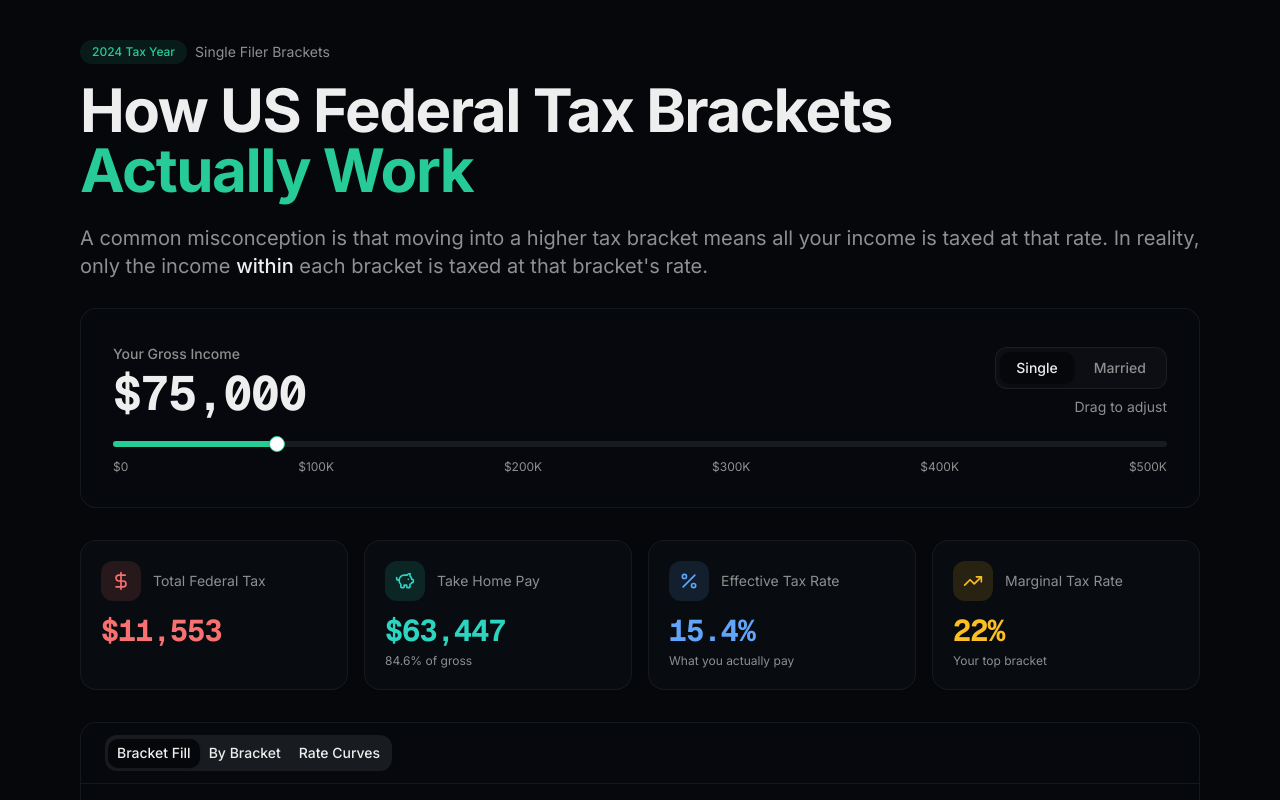
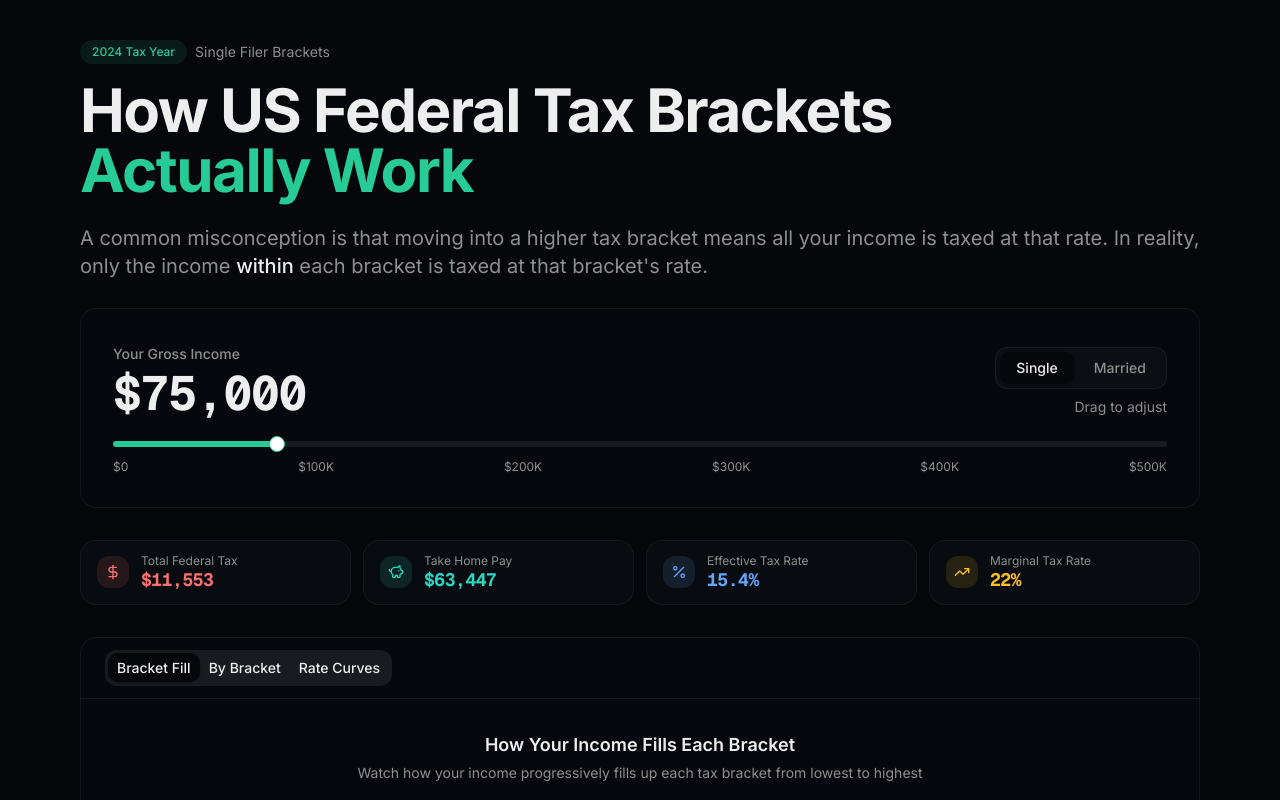
Before and after one commit to chrislanejones/us-tax-bracket, a Next.js app: page / in a window 1280 px wide. Shown: the top 800 px of the page. Built offline with nearby package versions, Linux system fonts and the light colour scheme.

Commit message:
feat: enhance tax bracket chart component layout and styling
Co-authored-by: Chris Lane Jones <20934134+chrislanejones@users.noreply.github.com>

```diff
--- a/components/tax-bracket-chart.tsx
+++ b/components/tax-bracket-chart.tsx
@@ -419,25 +419,22 @@ function StatCard({
   color: string;
 }) {
   return (
-    <div className="rounded-xl border border-border/50 bg-card/50 backdrop-blur-sm p-5 group hover:border-border transition-colors">
-      <div className="flex items-center gap-3 mb-3">
+    <div className="rounded-xl border border-border/50 bg-card/50 backdrop-blur-sm px-4 py-3 flex items-center gap-3 group hover:border-border transition-colors">
       <div
-          className="w-10 h-10 rounded-lg flex items-center justify-center"
+        className="w-8 h-8 rounded-lg flex items-center justify-center shrink-0"
         style={{ backgroundColor: `${color}20` }}
       >
-          <Icon className="w-5 h-5" style={{ color }} />
+        <Icon className="w-4 h-4" style={{ color }} />
       </div>
-        <span className="text-sm text-muted-foreground">{label}</span>
-      </div>
+      <div className="min-w-0">
+        <p className="text-xs text-muted-foreground truncate">{label}</p>
         <p
-        className="text-2xl md:text-3xl font-bold font-mono tracking-tight"
+          className="text-lg font-bold font-mono tracking-tight leading-tight"
           style={{ color }}
         >
           {value}
         </p>
-      {subValue && (
-        <p className="text-xs text-muted-foreground mt-1">{subValue}</p>
-      )}
+      </div>
     </div>
   );
 }
@@ -542,7 +539,7 @@ export default function TaxBracketChart() {
         </div>
 
         {/* Stats Grid */}
-        <div className="grid grid-cols-2 lg:grid-cols-4 gap-4">
+        <div className="grid grid-cols-2 md:grid-cols-4 gap-3">
           <StatCard
             icon={DollarSign}
             label="Total Federal Tax"
```
Lines whose indentation alone changed are shown as unchanged.
